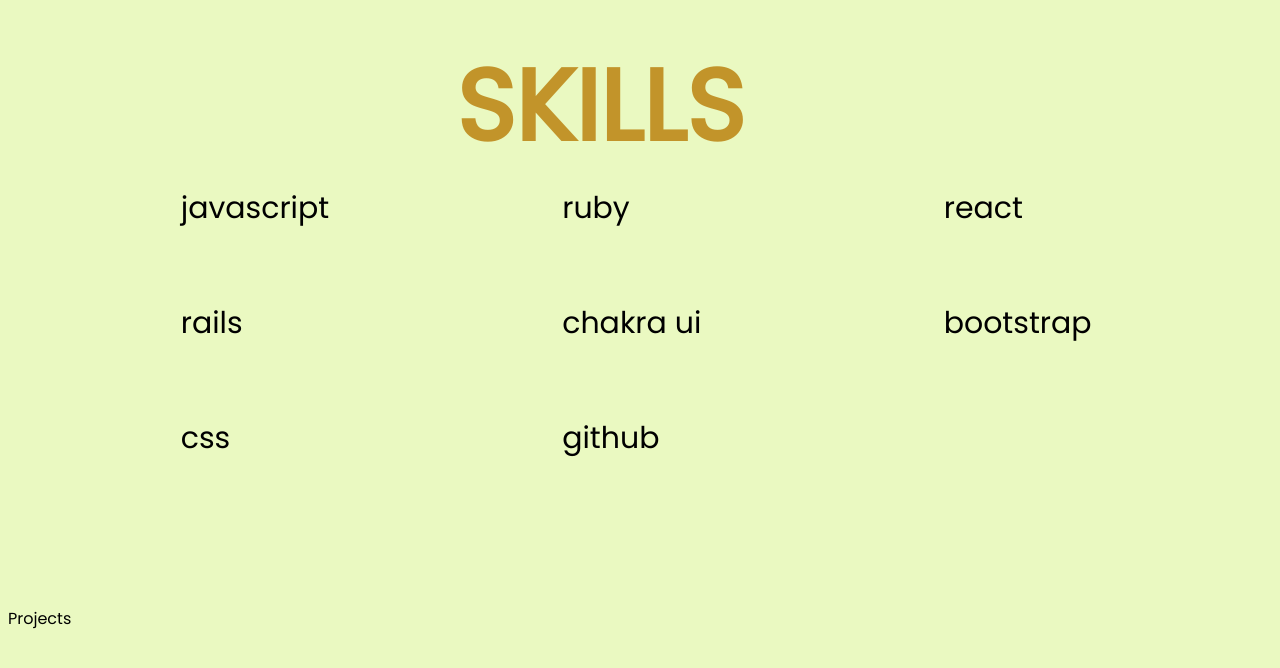
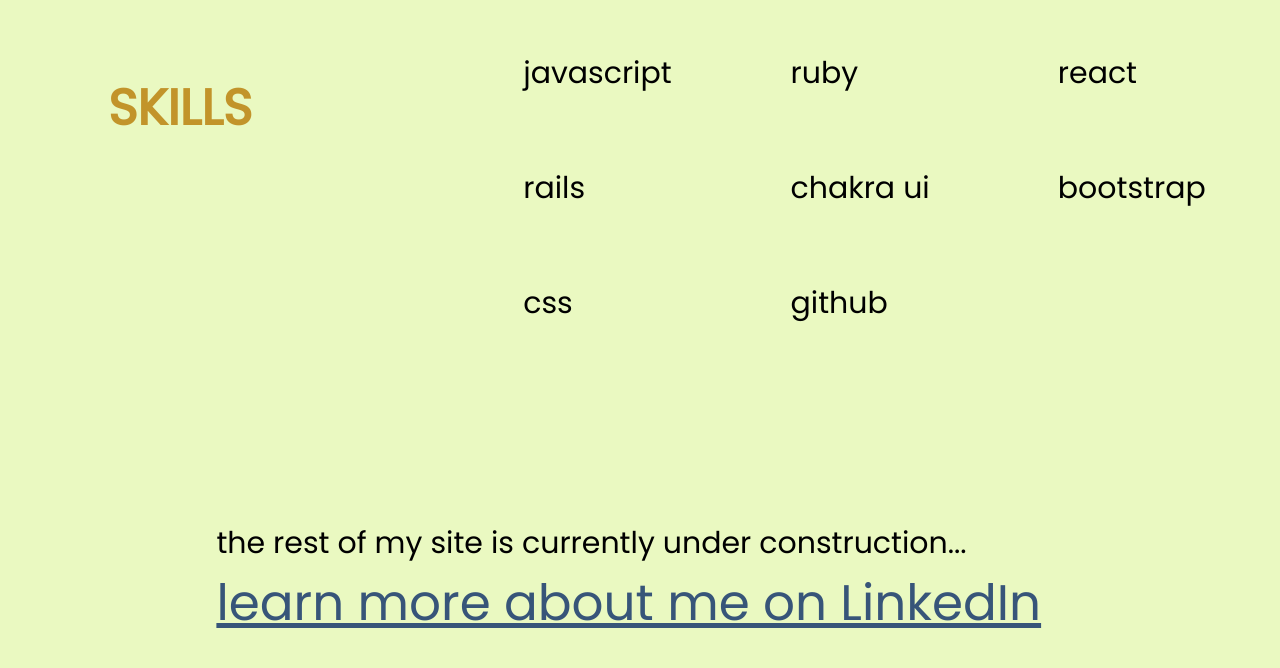
Before and after one commit to cristinadz/cristinacode.com, a React (Create React App) app: page / in a window 1280 px wide. Shown: the part 1262-1930 px from the top of the page. Before the commit the page ends 1893 px from the top, so only its background shows below. Built offline with nearby package versions, Linux system fonts and the light colour scheme.

Commit message:
more styling

```diff
--- a/src/components/About.css
+++ b/src/components/About.css
@@ -73,7 +73,7 @@
 
 .about-me {
 	grid-column-start: 4;
-	grid-column-end: 8;
+	grid-column-end: 7;
 	grid-row-start: 4;
 	font-size: 30px;
 	text-align: left;
@@ -83,7 +83,7 @@
 	display: grid;
 	grid-template-columns: repeat(8, 1fr);
 	grid-template-rows: repeat(3, 1fr);
-    margin-top: 100px;
+	margin-top: 100px;
 
 	@media (max-width: 890px) {
 		height: auto;
@@ -92,8 +92,8 @@
 }
 
 .tech-title {
-	grid-column-start: 4;
-	grid-column-end: 5;
+	grid-column-start: 1;
+	grid-column-end: 4;
 	grid-row-start: 1;
 	grid-row-end: 4;
 	display: flex;
@@ -102,15 +102,15 @@
 }
 
 .tech-title h3 {
-	font-size: 100px;
-	margin-left: 50px;
+	font-size: 50px;
+	margin-left: 100px;
 	color: #c2942aff;
 }
 
 .tech-list {
-	grid-column-start: 2;
+	grid-column-start: 4;
 	grid-column-end: 9;
-	grid-row-start: 2;
+	grid-row-start: 1;
 	grid-row-end: 4;
 	display: grid;
 	grid-template-columns: repeat(3, 1fr);
@@ -119,8 +119,20 @@
 }
 
 .tech-list ul {
-    font-size: 30px;
+	font-size: 30px;
+}
 
+.construction {
+	grid-column-start: 2;
+	grid-column-end: 9;
+	grid-row-start: 4;
+	font-size: 30px;
+    margin: 50px;
+}
+
+.construction a {
+	color: #375579ff;
+	font-size: 50px;
 }
 
 /* #1d07bdf
--- a/src/components/App.js
+++ b/src/components/App.js
@@ -23,7 +23,7 @@
 			/>
 
 			<Technologies tech={data.tech} title={'Skills'}/>
-			<Projects projects={data.projects} />
+			{/* <Projects projects={data.projects} /> */}
 		</div>
 	);
 }
--- a/src/components/Technologies.js
+++ b/src/components/Technologies.js
@@ -11,6 +11,9 @@
 					<ul key={i}>{item.toLowerCase()}</ul>
 				))}
 			</div>
+
+      <div className="construction"> the rest of my site is currently under construction...  <br/>
+      <a href="https://www.aedin.com/in/diaz-cristina/"> learn more about me on LinkedIn</a></div>
 		</div>
 	);
 }
```
